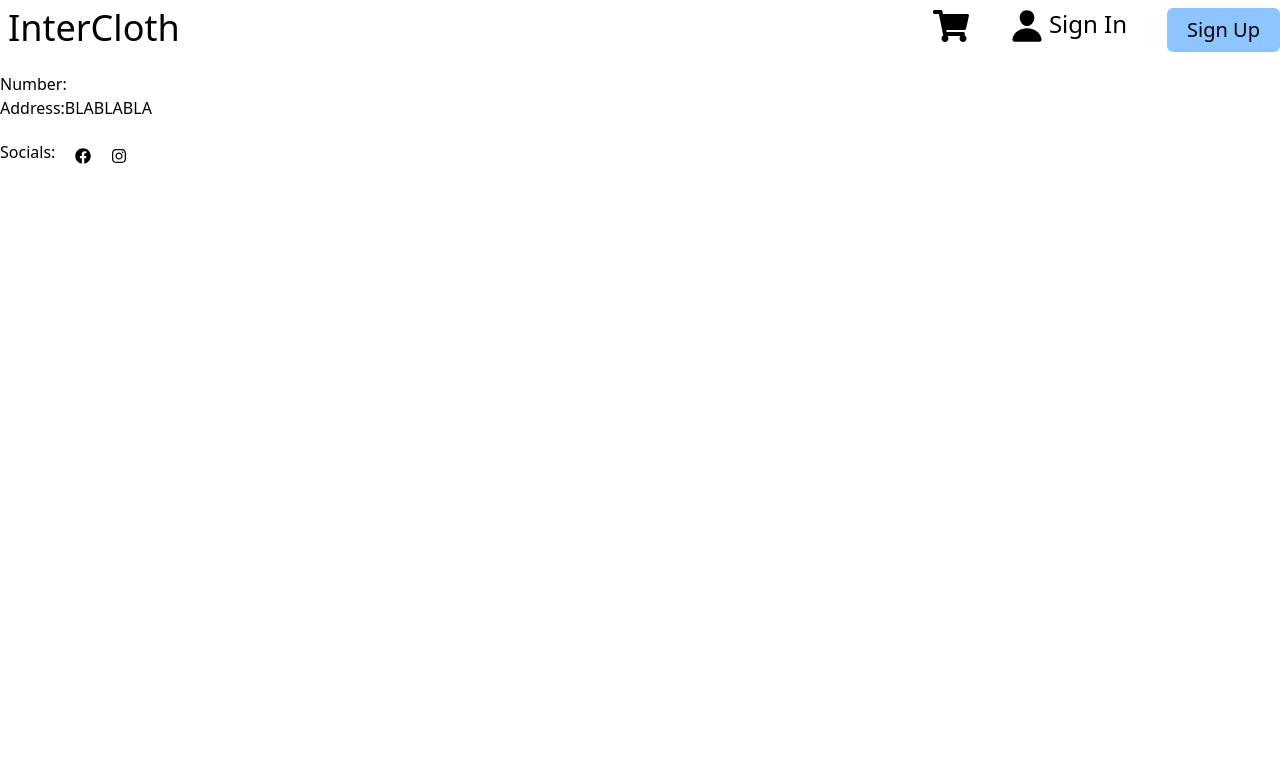
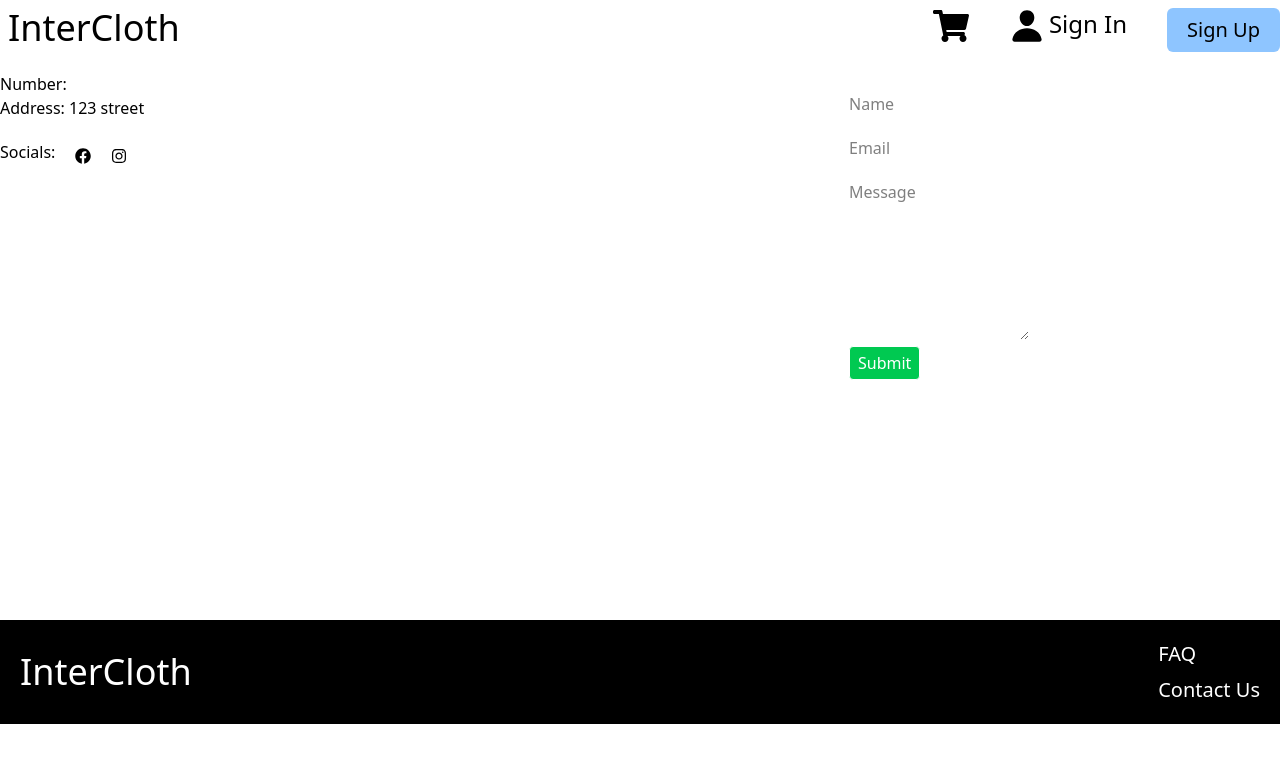
Before and after one commit to MuftiBinHabib/InterCloth, a React (Vite) app: page /contact in a window 1280 px wide. Shown: the top 762 px of the page. Built offline with nearby package versions, Linux system fonts and the light colour scheme.

Commit message:
edited contact form to message us

```diff
--- a/components/Contact.jsx
+++ b/components/Contact.jsx
@@ -1,19 +1,90 @@
-import React from 'react'
+
+import React ,{useState} from 'react'
 import { FaFacebook } from "react-icons/fa";
 import { FaInstagram } from "react-icons/fa";
+import { getDatabase, ref, push, set } from "firebase/database";
 
 const Contact = () => {
+  const[name , setName] = useState('')
+  const[mail , setMail] = useState('')
+
+  const[mess , setMess] = useState('')
+
+
+
+  // Form Validation
+
+  const[error , setError] = useState("")
+  const[merror , setmError] = useState("")
+  const[messerror , setmessError] = useState("")
+  const handleMess = (e) => {
+    setMess(e.target.value);
+  }
+  const handleMail = (e) => {
+    setMail(e.target.value);
+  }
+  const handleName = (e) => {
+    setName(e.target.value);
+  }
+
+  const handleSubmit = () =>{
+    if(!name){
+      setError("Required")
+    }
+
+    else {
+      setError("")
+      const db = getDatabase();
+      set(push(ref(db, 'nam/')) ,{
+        name:name
+      }).then(()=>{
+        console.log("data sent")
+      }
+      ).catch((err) =>{
+        console.log(err)
+      })
+    }
+
+    if(!mail){
+      setmError("Required")
+    } else {
+      setmError("")
+    }
+    if(!mess){
+      setmessError("Required")
+    } else {
+      setmessError("")
+    }
+
+
+
+
+    console.log(name)
+
+  }
   return (
     <div className="container">
-      <section className='mt-5'>
+      <section className='mt-5 flex justify-between'>
         <div>
           <h2>Number:</h2>
-          <h2>Address:BLABLABLA</h2>
+          <h2>Address: 123 street</h2>
 
           <ul className='mt-5 flex gap-5'>Socials:
             <li className='pt-2'><FaFacebook /></li>
             <li className='pt-2'><FaInstagram /></li>
           </ul>
+        </div>
+
+        <div className="right">
+
+          <ul className='me-50'>
+          <li className='mt-5'> <input onChange={handleName} type="text" placeholder='Name'/></li>{error && <p>{error}</p>}
+            <li className='mt-5'> <input onChange={handleMail} type="text" placeholder='Email'/></li>{merror && <p>{merror}</p>}
+            <li className='mt-5'><textarea  onChange={handleMess} type="text" placeholder='Message' className='h-40 w-45' /></li>{messerror && <p>{messerror}</p>}
+
+
+          </ul>
+          <button onClick={handleSubmit} className='border px-2 py-1 border-white rounded text-white bg-green-500'>Submit</button>
         </div>
       </section>
     </div>
--- a/components/Footer.jsx
+++ b/components/Footer.jsx
@@ -6,7 +6,7 @@ const Footer = () => {
     <div className="container">
     <div className="w-full mt-60 bg-black text-white">
       <section className="flex justify-between items-center px-5 py-5">
-        <div className="text-4xl">InterCloth</div>
+        <div className="text-4xl"><Link to='/'>InterCloth</Link></div>
         <ul className="text-xl space-x-6 ">
           <li>
             <Link to="/faq" className="group relative inline-block">
--- a/components/pages/Home.jsx
+++ b/components/pages/Home.jsx
@@ -13,7 +13,7 @@ const Home = () => {
       <Banner />
         <Features />
       <HowItWorks />
-      <Footer />
+
 
     </div>
   )
--- a/package.json
+++ b/package.json
@@ -12,6 +12,7 @@
   "dependencies": {
     "@tailwindcss/vite": "^4.1.3",
     "axios": "^1.9.0",
+    "firebase": "^11.6.1",
     "react": "^19.0.0",
     "react-dom": "^19.0.0",
     "react-icons": "^5.5.0",
--- /dev/null
+++ b/src/firebase.config.js
@@ -0,0 +1,19 @@
+// Import the functions you need from the SDKs you need
+import { initializeApp } from "firebase/app";
+// TODO: Add SDKs for Firebase products that you want to use
+// https://firebase.google.com/docs/web/setup#available-libraries
+
+// Your web app's Firebase configuration
+const firebaseConfig = {
+  apiKey: "AIzaSyDThr0G0v8hddRmeoj9ajqnyeNd0RmrtQY",
+  authDomain: "crud-2a261.firebaseapp.com",
+  projectId: "crud-2a261",
+  storageBucket: "crud-2a261.firebasestorage.app",
+  messagingSenderId: "149710341931",
+  appId: "1:149710341931:web:64c8d767a7f43fcfeca76e"
+};
+
+// Initialize Firebase
+const app = initializeApp(firebaseConfig);
+
+export default firebaseConfig
--- a/src/layout/RootLayout.jsx
+++ b/src/layout/RootLayout.jsx
@@ -12,6 +12,7 @@ const RootLayout = () => {
 
 
     <Outlet />
+    <Footer />
     </>
 
   )
--- a/src/main.jsx
+++ b/src/main.jsx
@@ -8,6 +8,8 @@ import Suppliers from '../components/Suppliers.jsx';
 import Home from '../components/pages/Home.jsx';
 import FAQ from '../components/FAQ.jsx';
 import Contact from '../components/Contact.jsx';
+import firebaseConfig from './firebase.config.js';
+
 
 const router = createBrowserRouter([
   {
```
Also changed, not shown: 2 other files (tests, documents, lock files or other folders).
